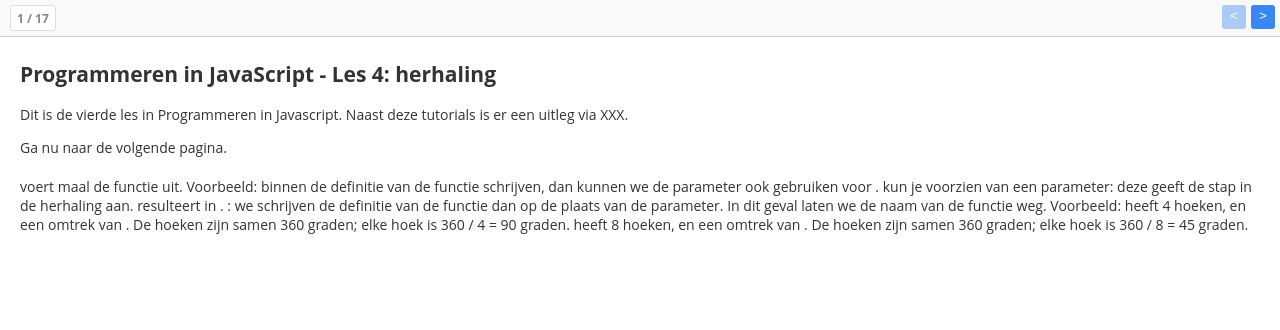
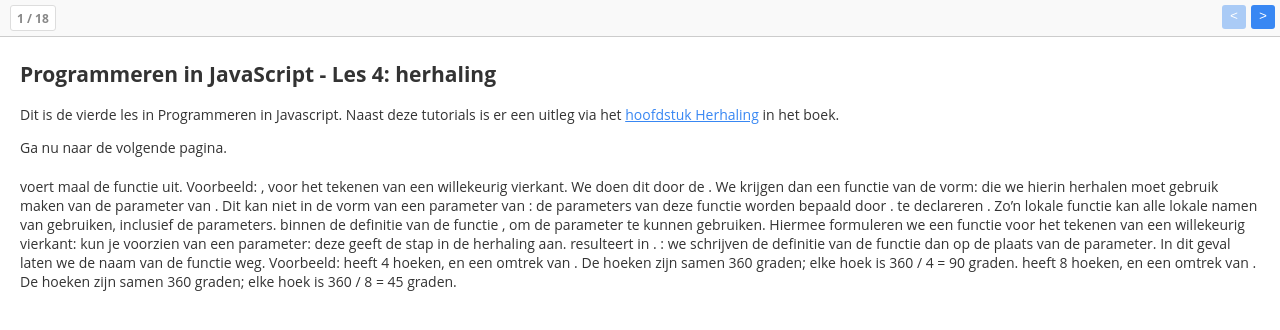
Before and after one commit to eelcodijkstra/pjs0, a Jekyll site: the page built from _lessons/les4.md, in a window 1280 px wide. Shown: the top 330 px of the page. Built offline with Jekyll 4.4.1, drawn with Linux system fonts in a browser that asks for light colours; nearby versions of some CDN libraries; a file with an impossible date is left out.

Commit message:
Les 4: willekeurige vierkanten via lokale functie.

````diff
--- a/_lessons/les4.md
+++ b/_lessons/les4.md
@@ -7,7 +7,7 @@ layout: lesson
 
 ## Programmeren in JavaScript - Les 4: herhaling
 
-Dit is de vierde les in Programmeren in Javascript. Naast deze tutorials is er een uitleg via XXX.
+Dit is de vierde les in Programmeren in Javascript. Naast deze tutorials is er een uitleg via het [hoofdstuk Herhaling](https://eelcodijkstra.gitbooks.io/programmeren-0/content/Chapter-5/herhaling.html) in het boek.
 
 Ga nu naar de volgende pagina.
 
@@ -57,54 +57,36 @@ function square40() {
 }
 ```
 
-We kunnen in dit geval nog geen algemene functie maken voor het tekenen van een vierkant. Later zullen we hiervoor verschillende oplossingen laten zien.
+We kunnen in dit geval nog geen functie maken voor het tekenen van een willekeurig vierkant. Later zullen we hiervoor verschillende oplossingen laten zien.
 
 ---
 
 *Opdracht(en):*
 
-1. Voer bovenstaande declaraties in als "user defined functions" in het JavaScript-deel. Koppel de functie `square40` aan `testA`.
+1. Voer bovenstaande declaraties in als "user defined functions" in het JavaScript-deel. Koppel de functie `square40` aan `testA`, door als body van `testA` te gebruiken: `square40();`.
 2. Maak op een vergelijkbare manier een stel functies om een driehoek met zijde 50 te tekenen.
 
-## Bloem met herhaling(1)
+## Vierkant met herhaling(2)
+
+We willen de functie `square40` *generaliseren*, voor het tekenen van een willekeurig vierkant. We doen dit door de *constante 40 te vervangen door een parameter* `size`. We krijgen dan een functie van de vorm:
 
 ```js
-function leaf(rad, deg) {
-  right(-deg);
-  turnRight(rad, 2 * deg);
-  right(180 - 2 * deg);
-  turnRight(rad, 2 * deg);
-  right(180 - deg);
-}
+function square(size) {
 
-function leafStep() {
-  leaf(30, 45);
-  right(45);
-}
-
-function flower() {
-  repeat(8, leafStep);
+  repeat(4, edge);
 }
 ```
 
----
+De functie `edge` die we hierin herhalen moet gebruik maken van de parameter `size` van `square`. Dit kan niet in de vorm van een parameter van `edge`: de parameters van deze functie worden bepaald door `repeat`.
 
-*Opdrachten*
+We lossen dit op door de functie `edge` te declareren *binnen de functie `square`*. Zo'n lokale functie kan alle lokale namen van `square` gebruiken, inclusief de parameters.
 
-1. Voer bovenstaande declaraties in als "user defined functions" in het JavaScript-deel. Koppel de functie `flower` aan `testA`.
-2. Experimenteer met verschillende vormen van het blad (leaf).
-3. Experimenteer met verschillende waarden voor de draai van de turtle (in `leafStep`), in combinatie met het aantal stappen in de herhaling (in `flower`). Wat is het product van de hoek en het aantal stappen? Is dat toevallig?
+Zie ook het boek: XXX
 
-## Vierkant met herhaling(2)
 
-Voorkennis:
+## Vierkant met herhaling(3)
 
-* (lexicale) scope; nesting van functies
-* gebruik van globale namen; namen die niet lokaal gedefinieerd zijn.
-
-Als we de definitie van de functie `edge` binnen de definitie van de functie `square` schrijven, dan kunnen we de parameter `size` ook gebruiken voor `edge`.
-
-Hiermee kunnen we een algemene functie voor het tekenen van een vierkant formuleren:
+We definiëren de functie `edge` binnen de definitie van de functie `square`, om de parameter `size` te kunnen gebruiken. Hiermee formuleren we een functie voor het tekenen van een willekeurig vierkant:
 
 ```js
 function square(size) {
@@ -380,6 +362,35 @@ In natuurkundige termen: de hoeksnelheid blijft gelijk, terwijl de snelheid toen
 4. Teken een aantal mooie spiralen.
 
 
+## Bloem met herhaling(1)
+
+```js
+function leaf(rad, deg) {
+  right(-deg);
+  turnRight(rad, 2 * deg);
+  right(180 - 2 * deg);
+  turnRight(rad, 2 * deg);
+  right(180 - deg);
+}
+
+function leafStep() {
+  leaf(30, 45);
+  right(45);
+}
+
+function flower() {
+  repeat(8, leafStep);
+}
+```
+
+---
+
+*Opdrachten*
+
+1. Voer bovenstaande declaraties in als "user defined functions" in het JavaScript-deel. Koppel de functie `flower` aan `testA`.
+2. Experimenteer met verschillende vormen van het blad (leaf).
+3. Experimenteer met verschillende waarden voor de draai van de turtle (in `leafStep`), in combinatie met het aantal stappen in de herhaling (in `flower`). Wat is het product van de hoek en het aantal stappen? Is dat toevallig?
+
 ## Geneste cirkels
 
 Gebruik de volgende functie:
````
Also changed, not shown: other parts of _lessons/les4.md (+1 -1 lines).
